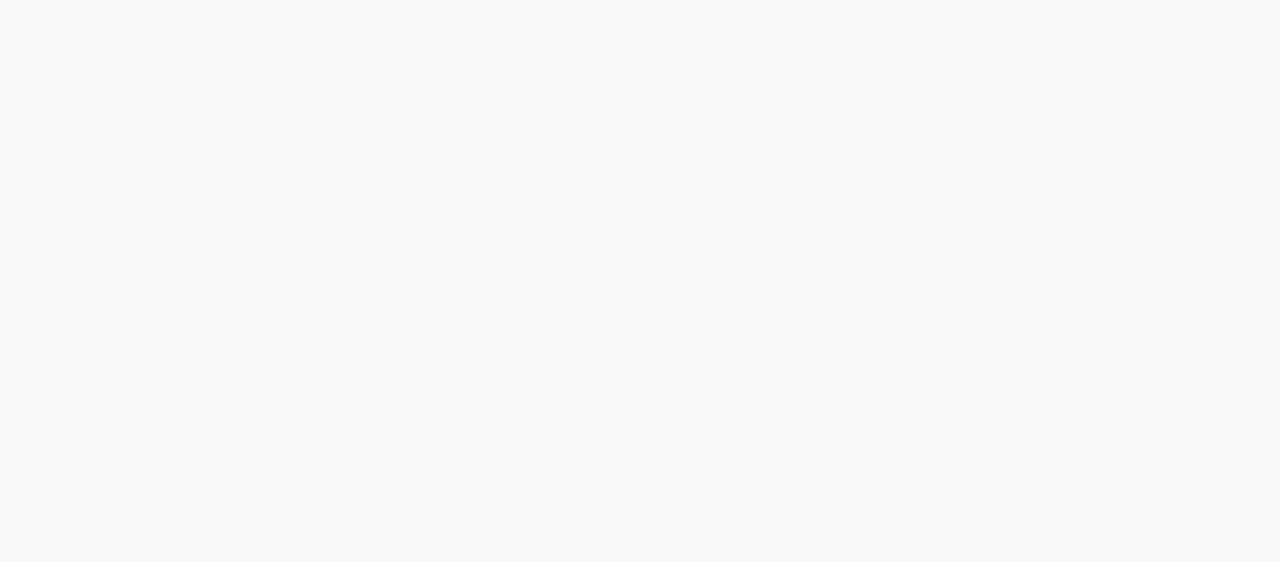
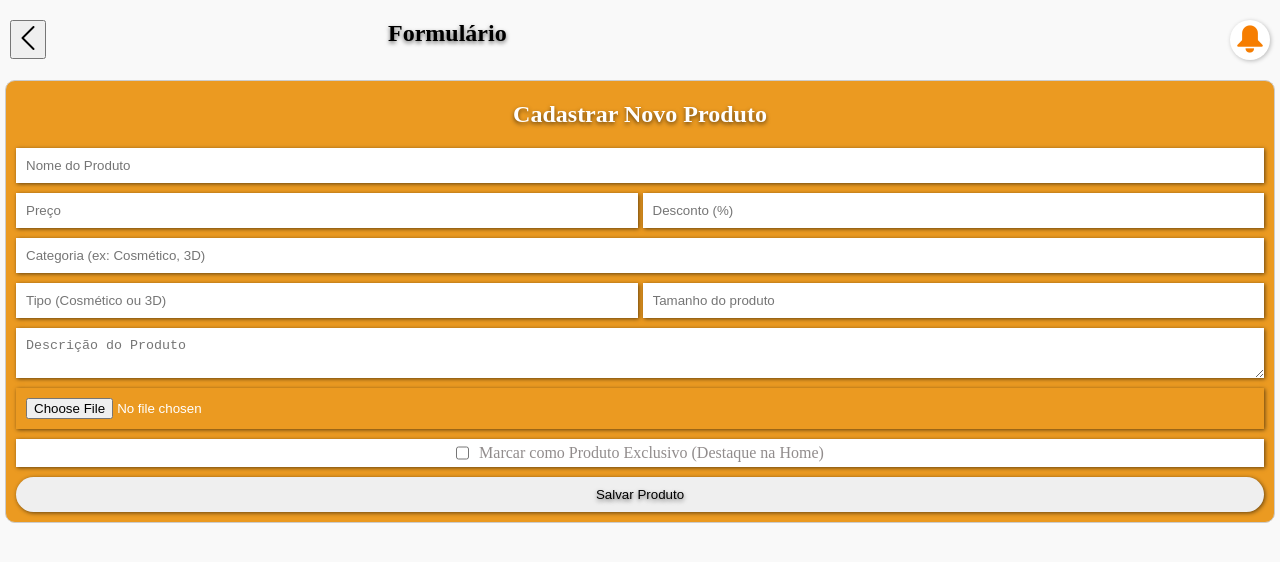
Before and after one commit to WerbethMartins/site-stelora, a React (Vite) app: page /admin/product-form in a window 1280 px wide. Before the commit this address had no page. Shown: the top 562 px of the page. Built offline with nearby package versions, Linux system fonts and the light colour scheme.

Commit message:
Criado arquivo ProductForm e o estilo, criado atibutos enphasis e exclusive no arquivo mockProducts e criado a rota para cadastro de produto.

```diff
--- a/src/App.css
+++ b/src/App.css
@@ -5,3 +5,4 @@
 @import "./style/Shopping_bag.css";
 @import "./style/Badge.css";
 @import "./style/Message.css";
+@import "./style/ProductForm.css";
--- a/src/App.tsx
+++ b/src/App.tsx
@@ -9,6 +9,7 @@
 import Catalog from './pages/Catalog';
 import Checkout from './pages/Checkout';
 import ShoppingBag from './pages/Shopping_bag';
+import ProductForm from './components/ProductForm';
 
 // Context
 import { CartProvider } from './context/CartContext';
@@ -27,6 +28,7 @@
                 <Route path="/checkout/:id" element={<Checkout />} />
                 <Route path="/cart" element={<ShoppingBag />} />
                 <Route path="/shopping-bag/:id" element={<ShoppingBag />} />
+                <Route path="/admin/product-form" element={<ProductForm />} />
               </Routes>
             </CartProvider>
           </MessageProvider>
--- /dev/null
+++ b/src/components/ProductForm.tsx
@@ -0,0 +1,122 @@
+import { useState } from "react";
+import { Link } from "react-router-dom";
+
+// Images
+import bell from "../assets/img/bell.png";
+import arrow from "../assets/img/arrow.png";
+import { useMessage } from "../hooks/useMessage";
+
+// Um esboço rápido de como ficaria a estrutura
+function ProductForm() {
+    // Estado para controlar se é exclusivo ou não
+    const [isExclusive, setIsExclusive] = useState(false);
+    const [imageUrl, setImageUrl] = useState<string | null>(null);
+    const { showSuccess } = useMessage();
+
+    // Função para criar URL da imagem ao criar um novo Produto
+    function handleImageUpload(event: React.ChangeEvent<HTMLInputElement>) {
+        const file = event.target.files?.[0];
+
+        if (file) {
+            const reader = new FileReader();
+            reader.onloadend = () => {
+                const result = reader.result as string;
+                setImageUrl(result);
+            };
+            reader.readAsDataURL(file);
+        }
+    }
+
+    const handleSubmit = (e: React.FormEvent<HTMLFormElement>) => {
+        e.preventDefault();
+
+        // FormData captura automaticamente todos os inputs que têm o atributo "name"
+        const formData = new FormData(e.currentTarget);
+
+        const newProduct = {
+            name: formData.get("name"),
+            price: Number(formData.get("price")),
+            discount: Number(formData.get("discount")),
+            category: formData.get("category"),
+            typeSize: formData.get("typeSize"),
+            size: Number(formData.get("size")),
+            description: formData.get("description"),
+            image: imageUrl,
+            exclusive: isExclusive,
+            enphasis: isExclusive
+        };
+
+        showSuccess("Produto cadastrado com sucesso!");
+
+        console.log("Produto pronto para o Firebase:", newProduct);
+        // Lógica para salvar no Firebase virá aqui...
+    };
+
+    return (
+        <>
+            <section className="product-form__section">
+                <div className="form__header">
+                    <Link to="/">
+                        <button type="button" className="form__back-btn">
+                            <img src={arrow} alt="Voltar" />
+                        </button>
+                    </Link>
+                    <div className="form__header-title-group">
+                        <h1 className="form__title">Formulário</h1>
+                        <button type="button" className="form__icon-btn">
+                            <img className="form__icon" src={bell} alt="Notificações" />
+                        </button>
+                    </div>
+                </div>
+                <form onSubmit={handleSubmit} className="product-form">
+                    <div className="product-form__title-section">
+                        <h1 style={{ textShadow: "0px 2px 4px rgba(0, 0, 0, 0.575)" }}>Cadastrar Novo Produto</h1>
+                    </div>
+
+                    {/* Campos comuns */}
+                    <div className="product-form__input">
+                        <div className="product-form__product-name">
+                            <input name="name" type="text" placeholder="Nome do Produto" required />
+                        </div>
+                        <div className="product-form__product-price">
+                            <input name="price" type="number" placeholder="Preço" step="0.01" required />
+                            <input name="discount" type="number" placeholder="Desconto (%)" />
+                        </div>
+                        <div className="product-form__product-category">
+                           <input name="category" type="text" placeholder="Categoria (ex: Cosmético, 3D)" required />
+                        </div>
+                        <div className="product-form__product-type-size">
+                            <input name="typeSize" type="text" placeholder="Tipo (Cosmético ou 3D)" required />
+                            <input name="size" type="number" placeholder="Tamanho do produto" required />
+                        </div>
+                        <div className="product-form__product-description">
+                            <textarea name="description" placeholder="Descrição do Produto" required></textarea>
+                        </div>
+                        <div className="product-form__product-image">
+                            <input
+                                type="file"
+                                accept="image/*"
+                                onChange={handleImageUpload}
+                                required
+                            />
+                        </div>
+                    </div>
+
+                    {/* O "Pulo do Gato" para o MVP */}
+                    <label className="checkbox-container">
+                        <input
+                            type="checkbox"
+                            checked={isExclusive}
+                            onChange={(e) => setIsExclusive(e.target.checked)}
+                        />
+                        Marcar como Produto Exclusivo (Destaque na Home)
+                    </label>
+
+                    <button type="submit" className="product-form__btn">Salvar Produto</button>
+                </form>
+            </section>
+        </>
+    );
+}
+
+export default ProductForm;
--- a/src/data/mockProducts.ts
+++ b/src/data/mockProducts.ts
@@ -8,6 +8,8 @@
     image: string;
     category: string;
     type: 'cosmetic' | '3d';
+    enphasis?: boolean;
+    exclusive?: boolean;
     size?: string;
     description?: string;
 }
--- a/src/style/Home.css
+++ b/src/style/Home.css
@@ -76,22 +76,25 @@
 
 /* --- Botão --- */
 .hero__actions {
+  display: flex;
+  flex-direction: column;
+  justify-content: center;
+  gap: 10px;
   width: 100%;
   margin-top: 8px;
   text-shadow: 0px 2px 4px rgba(0, 0, 0, 0.575);
-}
 
-.hero__button {
+  & .hero__btn {
       cursor: pointer;
       border: none;
       border-radius: 12px;
-    background-color: rgba(255, 255, 255, 0.123);
       color: #ffffff;
       font-size: 1rem;
       font-weight: 600;
       padding: 12px;
       width: 50%;
       transition: background-color 0.2s ease;
+  }
 }
 
 .hero__button:active {
--- /dev/null
+++ b/src/style/ProductForm.css
@@ -0,0 +1,124 @@
+.product-form__section {
+    display: flex;
+    flex-direction: column;
+    justify-content: space-between;
+    align-items: flex-start;
+    gap: 15px;
+    padding: 5px;
+    width: 100%;
+}
+
+.form__header {
+    display: flex;
+    flex-direction: row;
+    justify-content: space-between;
+    margin-top: 10px;
+    gap: 10px;
+    padding: 5px;
+    width: 100%;
+    text-shadow: 0px 2px 4px rgba(0, 0, 0, 0.575);
+
+    & .form__header-title-group {
+        display: flex;
+        flex-direction: row;
+        justify-content: space-between;
+        width: 70%;
+
+        & .form__icon-btn {
+            border: none;
+            border-radius: 50%;
+            background-color: #fff;
+            width: 40px;
+            height: 40px;
+            box-shadow: 1px 1px 4px rgba(0, 0, 0, 0.250);
+
+            & .form__icon {
+                border: none;
+                background-color: none;
+            }
+        }
+    }
+}
+
+.product-form {
+    display: flex;
+    flex-direction: column;
+    justify-content: center;
+    border: 1px solid #ccc;
+    border-radius: 10px;
+    color: #fff;
+    background-color: #eb9a21;
+    padding: 10px;
+    gap: 10px;
+    width: 100%;
+
+    & .product-form__title-section {
+        display: flex;
+        flex-direction: row;
+        justify-content: center;
+        margin: 10px 0;
+    }
+
+    & .product-form__input {
+        display: flex;
+        flex-direction: column;
+        justify-content: center;
+        gap: 10px;
+        width: 100%;
+
+        input {
+            border: none;
+            padding: 10px;
+            width: 100%;
+            box-shadow: 1px 1px 4px rgba(0, 0, 0, 0.575);
+        }
+
+
+        & .product-form__product-price {
+            display: flex;
+            flex-direction: row;
+            justify-content: center;
+            gap: 5px;
+        }
+
+        & .product-form__product-type-size {
+            display: flex;
+            flex-direction: row;
+            justify-content: center;
+            gap: 5px;
+        }
+
+        & .product-form__product-description {
+            display: flex;
+            flex-direction: column;
+            justify-content: center;
+            gap: 5px;
+            width: 100%;
+
+            textarea {
+                border: none;
+                padding: 10px;
+                width: 100%;
+                box-shadow: 1px 1px 4px rgba(0, 0, 0, 0.575);
+            }
+        }
+    }
+
+    & .checkbox-container {
+        display: flex;
+        justify-content: center;
+        gap: 10px;
+        color: #918c8c;
+        background-color: #fff;
+        padding: 5px;
+        box-shadow: 1px 1px 4px rgba(0, 0, 0, 0.575);
+    }
+
+    & .product-form__btn {
+        border: none;
+        border-radius: 20px;
+        padding: 10px;
+        text-shadow: 0px 2px 4px rgba(0, 0, 0, 0.575);
+        box-shadow: 1px 1px 4px rgba(0, 0, 0, 0.575);
+    }
+}
```
Also changed, not shown: src/pages/Home.tsx (+24 -4 lines). Lines whose indentation alone changed are shown as unchanged.
